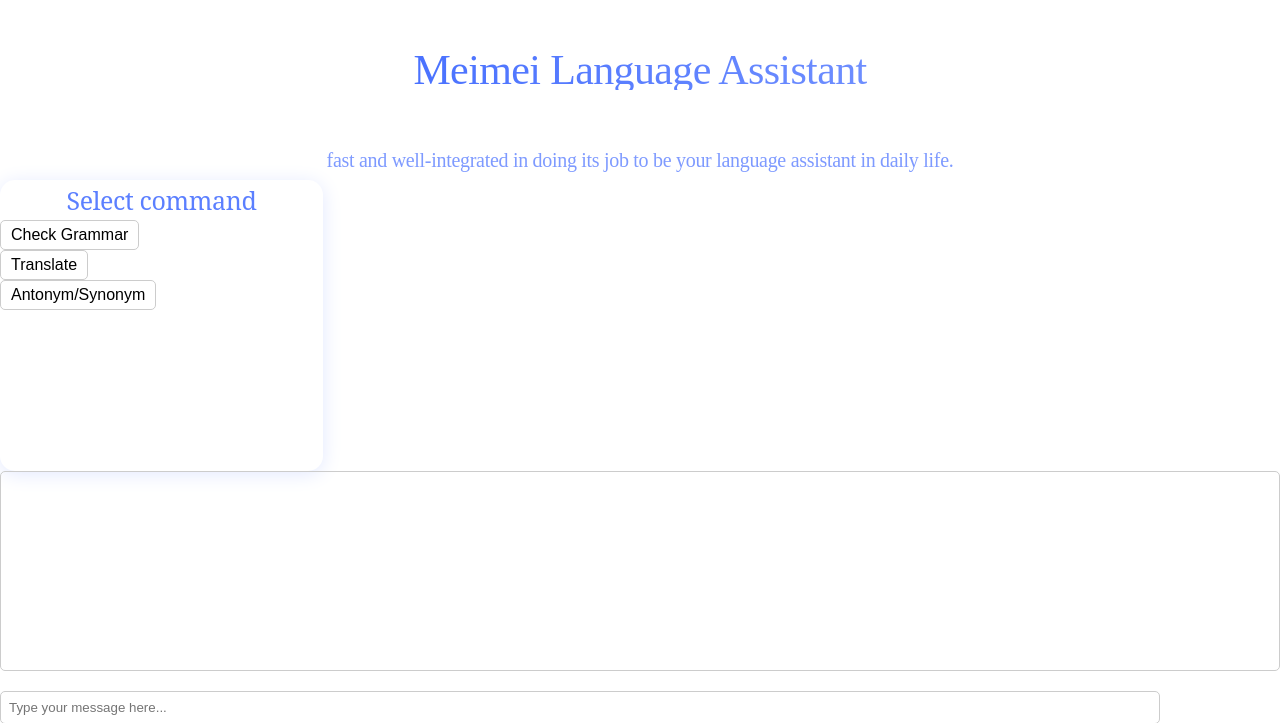
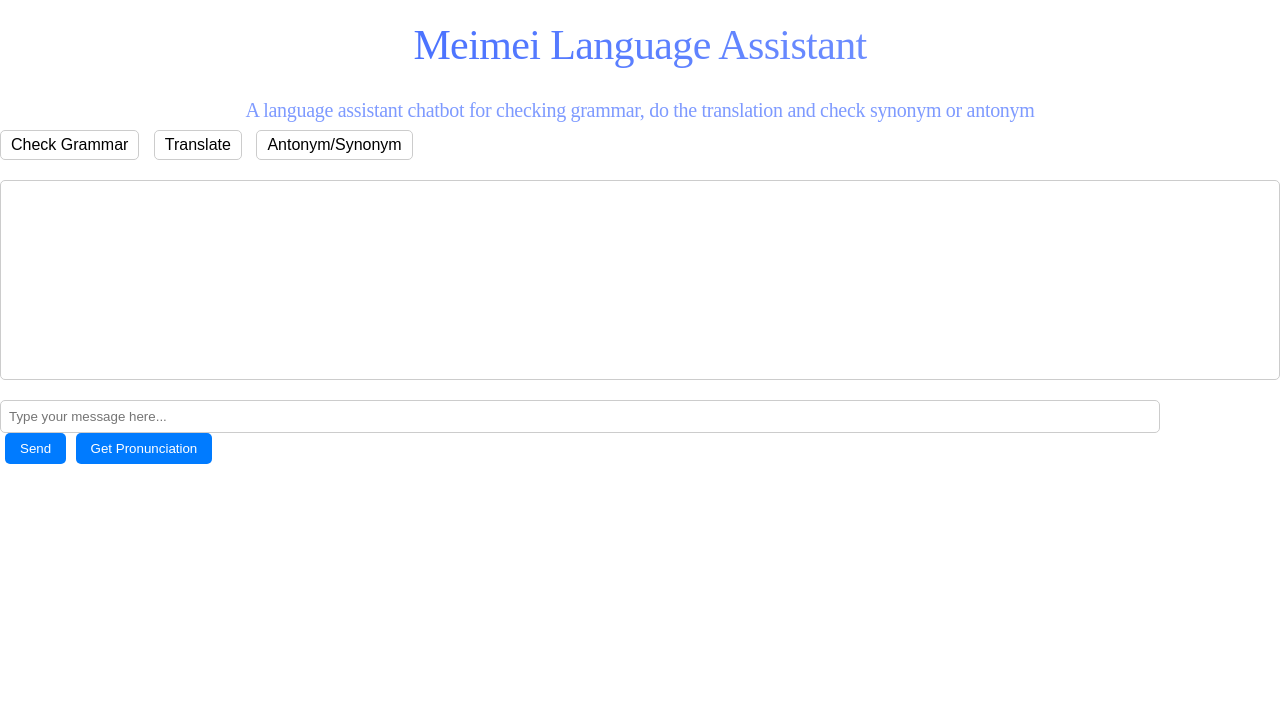
Before and after one commit to Sytherrr/MeiMeiChatbot, a Flask app: page / in a window 1280 px wide. Shown: the top 723 px of the page. Run offline with Flask 3, Linux system fonts and the light colour scheme.

Commit message:
update ui

```diff
--- a/templates/index.html
+++ b/templates/index.html
@@ -15,14 +15,14 @@
     }
 
     h1 {
-        margin: 50px;
+        margin: 20px;
         text-align: center;
         font-feature-settings: 'clig' off, 'liga' off;
         font-family: "Lilita One", serif;
         font-size: 42px;
         font-style: normal;
         font-weight: 400;
-        line-height: 40px; /* 95.238% */
+        line-height: 50px; /* 95.238% */
         letter-spacing: -0.63px;
         background: linear-gradient(90deg, #2D5BFF 0%, #8AA4FF 100%);
         background-clip: text;
@@ -34,7 +34,7 @@
         color: #7E9AFF;
         text-align: center;
         font-feature-settings: 'clig' off, 'liga' off;
-        font-family: serif;
+        font-family: Serif;
         font-size: 20px;
         font-style: normal;
         font-weight: 500;
@@ -42,25 +42,8 @@
         letter-spacing: -0.3px;
     }
 
-    h3 {
-        color: #5B7FFF;
-        text-align: center;
-        font-feature-settings: 'clig' off, 'liga' off;
-        font-family: "serif";
-        font-size: 25px;
-        font-style: normal;
-        font-weight: 400;
-        line-height: 40px; /* 160% */
-        letter-spacing: -0.375px;
-    }
-
     #command-type {
-        width: 323px;
-        height: 291px;
-        flex-shrink: 0;
-        border-radius: 15px;
-        background: #FFF;
-        box-shadow: 0px 3px 20px 0px #E2E8FF;
+        margin-bottom: 20px;
     }
 
     input[type="radio"] {
@@ -134,13 +117,12 @@
 </head>
 <body>
      <h1>Meimei Language Assistant</h1>
-     <h2>fast and well-integrated in doing its job to be your language assistant in daily life.</h2>
+     <h2>A language assistant chatbot for checking grammar, do the translation and check synonym or antonym</h2>
      <div id="command-type">
-         <h3>Select command</h3>
          <input type="radio" id="grammar" name="command" value="grammar">
-            <label for="grammar">Check Grammar</label><br>
+            <label for="grammar">Check Grammar</label>
          <input type="radio" id="translate" name="command" value="translate">
-            <label for="translate">Translate</label><br>
+            <label for="translate">Translate</label>
          <input type="radio" id="antonym-synonym" name="command" value="antonym-synonym">
             <label for="antonym-synonym">Antonym/Synonym</label>
      </div>
```
